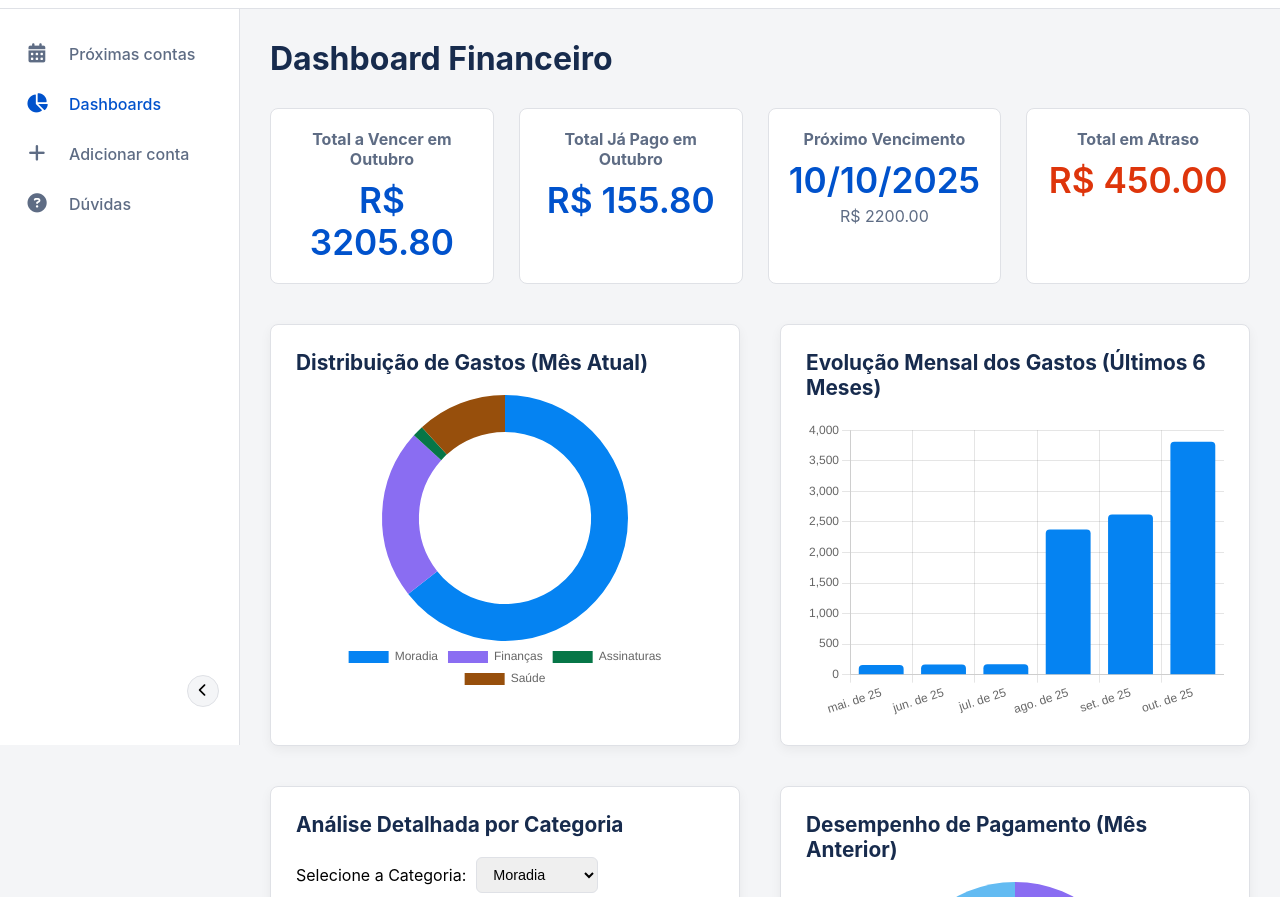
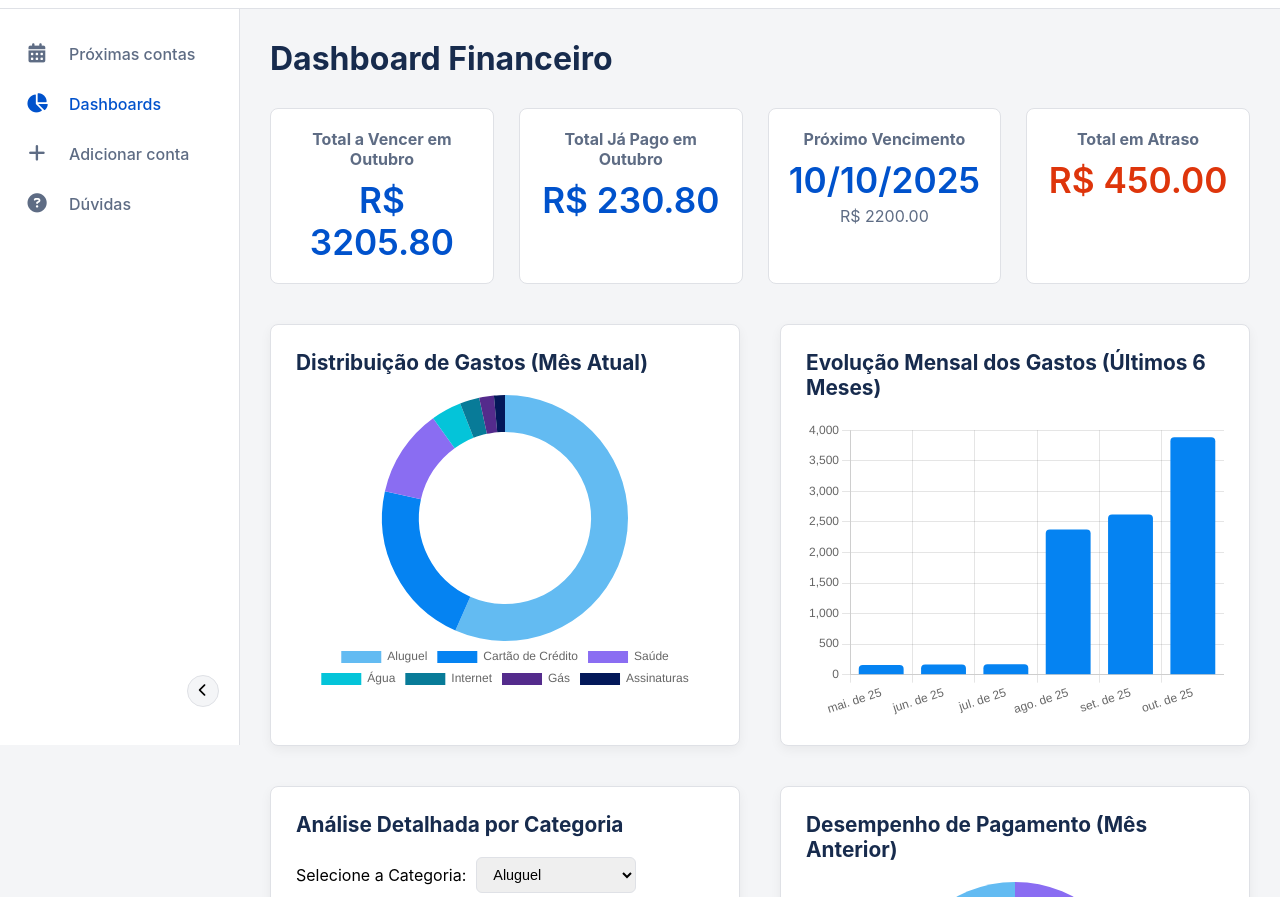
Before and after one commit to JulianaHansen/beone, a plain HTML site: page src/screens/dashboards/dashboards.html in a window 1280 px wide. Shown: the part 55-952 px from the top of the page. Drawn offline with nearby package versions, Linux system fonts and the light colour scheme.

Commit message:
dados mock

```diff
--- /dev/null
+++ b/src/data/mock-data.js
@@ -0,0 +1,23 @@
+window.mockBills = [
+    // Mês Atual (Outubro 2025)
+    { id: 1, name: 'Aluguel', dueDate: '2025-10-10', value: 2200.00, status: 'A Vencer', category: 'Aluguel', icon: 'fa-house' },
+    { id: 2, name: 'Internet', dueDate: '2025-10-10', value: 99.90, status: 'Paga', category: 'Internet', icon: 'fa-wifi' },
+    { id: 3, name: 'Cartão de Crédito', dueDate: '2025-10-15', value: 850.40, status: 'A Vencer', category: 'Cartão de Crédito', icon: 'fa-credit-card' },
+    { id: 4, name: 'COPASA', dueDate: '2025-10-20', value: 155.40, status: 'A Vencer', category: 'Água', icon: 'fa-tint' }, // COPASA is water
+    { id: 5, name: 'Netflix', dueDate: '2025-10-01', value: 55.90, status: 'Paga', category: 'Assinaturas', icon: 'fa-tv' },
+
+    // Meses Anteriores (para gráficos de evolução)
+    { id: 6, name: 'Energia', dueDate: '2025-09-05', value: 180.50, status: 'Paga', category: 'Luz', paymentDate: '2025-09-05', icon: 'fa-lightbulb' },
+    { id: 7, name: 'Aluguel', dueDate: '2025-09-10', value: 2200.00, status: 'Paga', category: 'Aluguel', paymentDate: '2025-09-08', icon: 'fa-house' },
+    { id: 8, name: 'Academia', dueDate: '2025-09-28', value: 120.00, status: 'Paga', category: 'Lazer', paymentDate: '2025-09-28', icon: 'fa-dumbbell' },
+    { id: 9, name: 'Energia', dueDate: '2025-08-05', value: 175.30, status: 'Paga', category: 'Luz', paymentDate: '2025-08-05', icon: 'fa-lightbulb' },
+    { id: 10, name: 'Aluguel', dueDate: '2025-08-10', value: 2200.00, status: 'Paga', category: 'Aluguel', paymentDate: '2025-08-10', icon: 'fa-house' },
+    { id: 11, name: 'Energia', dueDate: '2025-07-05', value: 170.10, status: 'Paga', category: 'Luz', paymentDate: '2025-07-05', icon: 'fa-lightbulb' },
+    { id: 12, name: 'Energia', dueDate: '2025-06-05', value: 165.90, status: 'Paga', category: 'Luz', paymentDate: '2025-06-05', icon: 'fa-lightbulb' },
+    { id: 13, name: 'Energia', dueDate: '2025-05-05', value: 160.00, status: 'Paga', category: 'Luz', paymentDate: '2025-05-05', icon: 'fa-lightbulb' },
+    { id: 14, name: 'Energia', dueDate: '2025-04-05', value: 150.00, status: 'Paga', category: 'Luz', paymentDate: '2025-04-05', icon: 'fa-lightbulb' },
+    { id: 15, name: 'Academia', dueDate: '2025-09-28', value: 120.00, status: 'Paga', category: 'Lazer', paymentDate: '2025-10-02', icon: 'fa-dumbbell' }, //This is paid late
+    { id: 16, name: 'Plano de Saúde', dueDate: '2025-10-01', value: 450.00, status: 'Vencida', category: 'Saúde', icon: 'fa-file-medical' }, // Vencida means overdue
+    // New bills from calendario.js
+    { id: 17, name: 'Gás', dueDate: '2025-10-04', value: 75.00, status: 'Paga', category: 'Gás', icon: 'fa-fire' },
+];
--- a/src/screens/dashboards/dashboards.html
+++ b/src/screens/dashboards/dashboards.html
@@ -100,6 +100,7 @@
     <!-- LOADER PRINCIPAL -->
     <script src="/main.js" defer></script>
     <!-- PAGE JS -->
+    <script src="../../data/mock-data.js"></script>
     <script src="dashboards.js"></script>
 </body>
 </html>
--- a/src/screens/dashboards/dashboards.js
+++ b/src/screens/dashboards/dashboards.js
@@ -3,28 +3,6 @@ document.addEventListener('DOMContentLoaded', () => {
     // --- DATA MOCKADA --- //
     // Usando a data de referência: 04 de Outubro de 2025
     const today = new Date('2025-10-04T00:00:00');
-
-    const mockBills = [
-        // Mês Atual (Outubro 2025)
-        { id: 1, name: 'Aluguel', dueDate: '2025-10-10', value: 2200.00, status: 'A Vencer', category: 'Moradia' },
-        { id: 2, name: 'Internet', dueDate: '2025-10-10', value: 99.90, status: 'Paga', category: 'Moradia' },
-        { id: 3, name: 'Cartão de Crédito', dueDate: '2025-10-15', value: 850.40, status: 'A Vencer', category: 'Finanças' },
-        { id: 4, name: 'COPASA', dueDate: '2025-10-20', value: 155.40, status: 'A Vencer', category: 'Moradia' },
-        { id: 5, name: 'Netflix', dueDate: '2025-10-01', value: 55.90, status: 'Paga', category: 'Assinaturas' },
-
-        // Meses Anteriores (para gráficos de evolução)
-        { id: 6, name: 'Energia', dueDate: '2025-09-05', value: 180.50, status: 'Paga', category: 'Moradia', paymentDate: '2025-09-05' },
-        { id: 7, name: 'Aluguel', dueDate: '2025-09-10', value: 2200.00, status: 'Paga', category: 'Moradia', paymentDate: '2025-09-08' },
-        { id: 8, name: 'Academia', dueDate: '2025-09-28', value: 120.00, status: 'Paga', category: 'Saúde', paymentDate: '2025-09-28' },
-        { id: 9, name: 'Energia', dueDate: '2025-08-05', value: 175.30, status: 'Paga', category: 'Moradia', paymentDate: '2025-08-05' },
-        { id: 10, name: 'Aluguel', dueDate: '2025-08-10', value: 2200.00, status: 'Paga', category: 'Moradia', paymentDate: '2025-08-10' },
-        { id: 11, name: 'Energia', dueDate: '2025-07-05', value: 170.10, status: 'Paga', category: 'Moradia', paymentDate: '2025-07-05' },
-        { id: 12, name: 'Energia', dueDate: '2025-06-05', value: 165.90, status: 'Paga', category: 'Moradia', paymentDate: '2025-06-05' },
-        { id: 13, name: 'Energia', dueDate: '2025-05-05', value: 160.00, status: 'Paga', category: 'Moradia', paymentDate: '2025-05-05' },
-        { id: 14, name: 'Energia', dueDate: '2025-04-05', value: 150.00, status: 'Paga', category: 'Moradia', paymentDate: '2025-04-05' },
-        { id: 15, name: 'Academia', dueDate: '2025-09-28', value: 120.00, status: 'Paga', category: 'Saúde', paymentDate: '2025-10-02' },
-        { id: 16, name: 'Plano de Saúde', dueDate: '2025-10-01', value: 450.00, status: 'Vencida', category: 'Saúde' },
-    ];
 
     const mockInsights = [
         {
@@ -46,13 +24,13 @@ document.addEventListener('DOMContentLoaded', () => {
 
     // --- PALETA DE CORES --- //
     const colorPalette = {
+        darkPurple: '#542B8C',
+        purple: '#8A6DF2',
+        darkBlue: '#031859',
         blue: '#0583F2',
-        purple: '#8A6DF2',
-        green: '#067647',
-        orange: '#974f0c',
-        red: '#de350b',
-        teal: '#087b98',
-        pink: '#f263b1'
+        lightBlue: '#63BBF2',
+        teal: '#087B98',
+        cyan: '#04C4D9'
     };
 
     // --- 1. WIDGET: RESUMO DO MÊS ATUAL --- //
@@ -61,7 +39,7 @@ document.addEventListener('DOMContentLoaded', () => {
         const currentYear = today.getFullYear();
         const monthName = today.toLocaleDateString('pt-BR', { month: 'long' }).replace(/^\w/, (c) => c.toUpperCase());
 
-        const billsThisMonth = mockBills.filter(bill => {
+        const billsThisMonth = window.mockBills.filter(bill => {
             const billDate = new Date(bill.dueDate);
             return billDate.getMonth() === currentMonth && billDate.getFullYear() === currentYear;
         });
@@ -74,7 +52,7 @@ document.addEventListener('DOMContentLoaded', () => {
             .filter(b => b.status === 'Paga')
             .reduce((sum, b) => sum + b.value, 0);
 
-        const totalOverdue = mockBills
+        const totalOverdue = window.mockBills
             .filter(b => new Date(b.dueDate) < today && b.status !== 'Paga')
             .reduce((sum, b) => sum + b.value, 0);
 
@@ -116,7 +94,7 @@ document.addEventListener('DOMContentLoaded', () => {
         const currentMonth = today.getMonth();
         const currentYear = today.getFullYear();
 
-        const billsThisMonth = mockBills.filter(bill => {
+        const billsThisMonth = window.mockBills.filter(bill => {
             const billDate = new Date(bill.dueDate);
             return billDate.getMonth() === currentMonth && billDate.getFullYear() === currentYear;
         });
@@ -129,17 +107,36 @@ document.addEventListener('DOMContentLoaded', () => {
             return acc;
         }, {});
 
-        const labels = Object.keys(categoryTotals);
-        const data = Object.values(categoryTotals);
+        // Sort categories by value in descending order
+        const sortedCategories = Object.entries(categoryTotals)
+            .sort(([, a], [, b]) => b - a)
+            .map(([category]) => category);
+
+        const sortedData = sortedCategories.map(category => categoryTotals[category]);
+
+        // Sort colors from light to dark
+        const sortedColors = [
+            '#63BBF2',
+            '#0583F2',
+            '#8A6DF2',
+            '#04C4D9',
+            '#087B98',
+            '#542B8C',
+            '#031859'
+        ];
+
+        const backgroundColors = sortedCategories.map((category, index) => {
+            return sortedColors[index % sortedColors.length];
+        });
 
         const ctx = document.getElementById('category-donut-chart').getContext('2d');
         new Chart(ctx, {
             type: 'doughnut',
             data: {
-                labels: labels,
+                labels: sortedCategories,
                 datasets: [{
-                    data: data,
-                    backgroundColor: Object.values(colorPalette),
+                    data: sortedData,
+                    backgroundColor: backgroundColors,
                     borderWidth: 0
                 }]
             },
@@ -164,7 +161,7 @@ document.addEventListener('DOMContentLoaded', () => {
             monthlyTotals[monthYear] = 0;
         }
 
-        mockBills.forEach(bill => {
+        window.mockBills.forEach(bill => {
             const billDate = new Date(bill.dueDate);
             const monthYear = billDate.toLocaleDateString('pt-BR', { month: 'short', year: '2-digit' });
             if (monthlyTotals[monthYear] !== undefined) {
@@ -207,7 +204,7 @@ document.addEventListener('DOMContentLoaded', () => {
             monthlyTotals[monthYear] = 0;
         }
 
-        mockBills
+        window.mockBills
             .filter(b => b.category === selectedCategory)
             .forEach(bill => {
                 const billDate = new Date(bill.dueDate);
@@ -248,7 +245,7 @@ document.addEventListener('DOMContentLoaded', () => {
     }
 
     function setupCategorySelector() {
-        const categories = [...new Set(mockBills.map(b => b.category))];
+        const categories = [...new Set(window.mockBills.map(b => b.category))];
         const selector = document.getElementById('category-selector');
         categories.forEach(c => {
             const option = document.createElement('option');
@@ -274,7 +271,7 @@ document.addEventListener('DOMContentLoaded', () => {
         const previousMonthNumber = previousMonth.getMonth();
         const previousMonthYear = previousMonth.getFullYear();
 
-        const billsLastMonth = mockBills.filter(bill => {
+        const billsLastMonth = window.mockBills.filter(bill => {
             const billDate = new Date(bill.dueDate);
             return billDate.getMonth() === previousMonthNumber && billDate.getFullYear() === previousMonthYear;
         });
```
Also changed, not shown: src/screens/calendario/calendario.html (+1 -0 lines), src/screens/calendario/calendario.js (+20 -24 lines).
